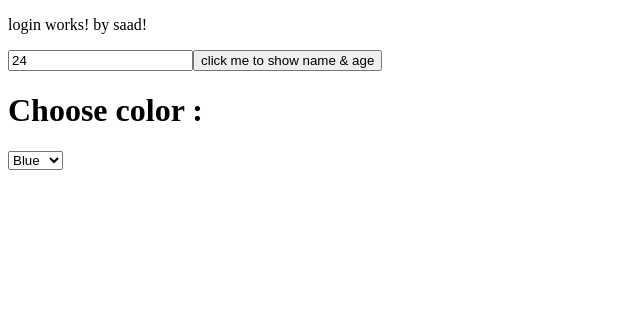
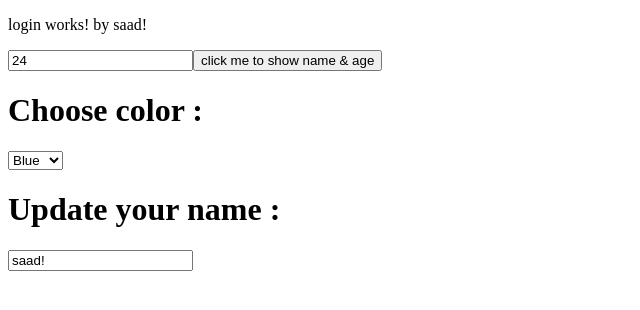
Before and after one commit to S-MW/MyFirstAngularApp, an Angular app: page / in a window 1280 px wide. Shown: the top 310 px of the page, without its empty margins (0-640 px from the left). Built offline with nearby package versions, Linux system fonts and the light colour scheme.

Commit message:
Two-way Data Binding

```diff
--- a/src/app/app.module.ts
+++ b/src/app/app.module.ts
@@ -4,6 +4,7 @@ import { BrowserModule } from '@angular/platform-browser';
 import { AppRoutingModule } from './app-routing.module';
 import { AppComponent } from './app.component';
 import { LoginComponent } from './login/login.component';
+import { FormsModule } from '@angular/forms';
 
 @NgModule({
   declarations: [
@@ -12,7 +13,8 @@ import { LoginComponent } from './login/login.component';
   ],
   imports: [
     BrowserModule,
-    AppRoutingModule
+    AppRoutingModule,
+    FormsModule
   ],
   providers: [],
   bootstrap: [AppComponent]
--- a/src/app/login/login.component.html
+++ b/src/app/login/login.component.html
@@ -11,5 +11,7 @@
             {{color}}
         </option>
     </ng-container>
+</select>
 
-</select>
+<h1>Update your name :</h1>
+<input type="text" [(ngModel)]="loginName">
```
